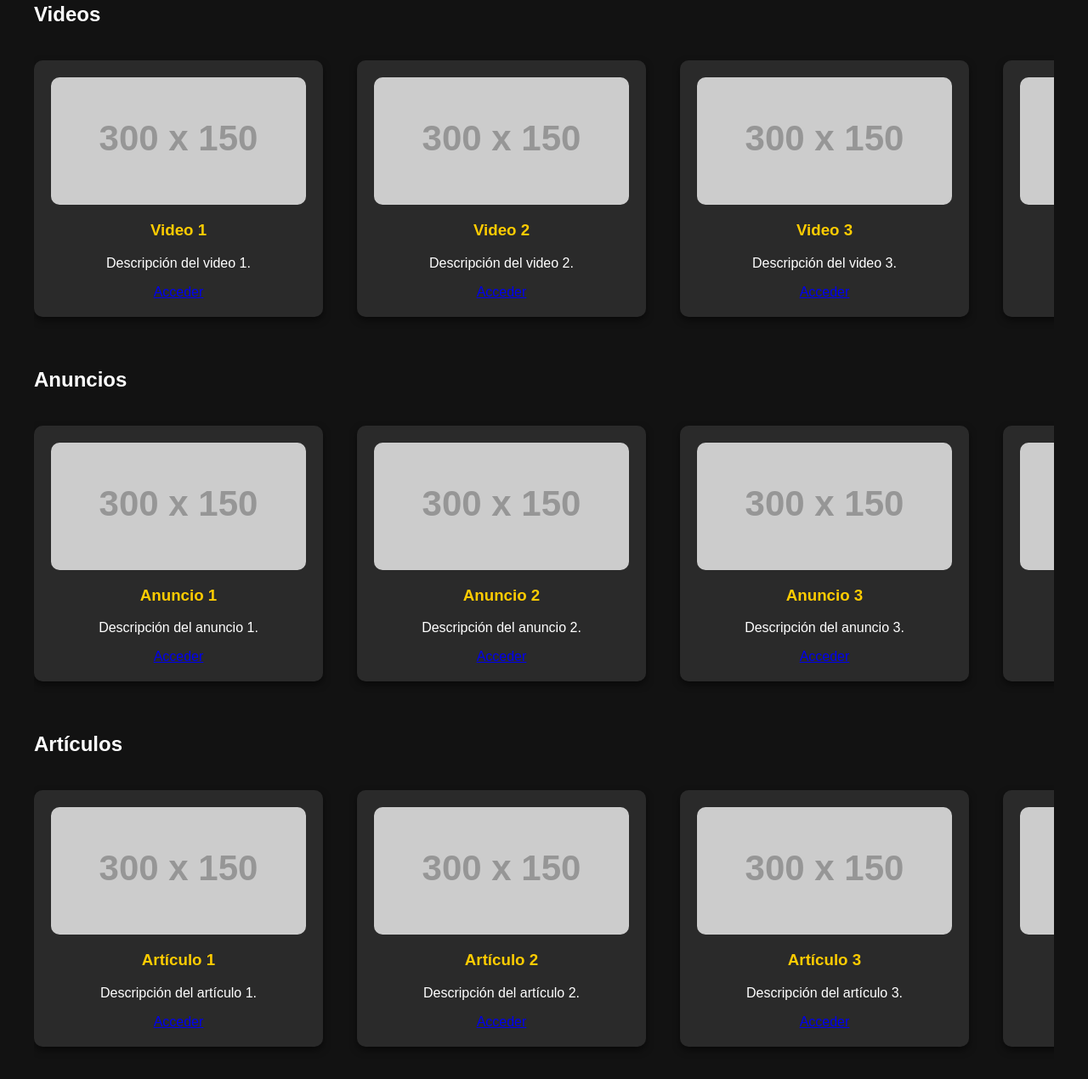
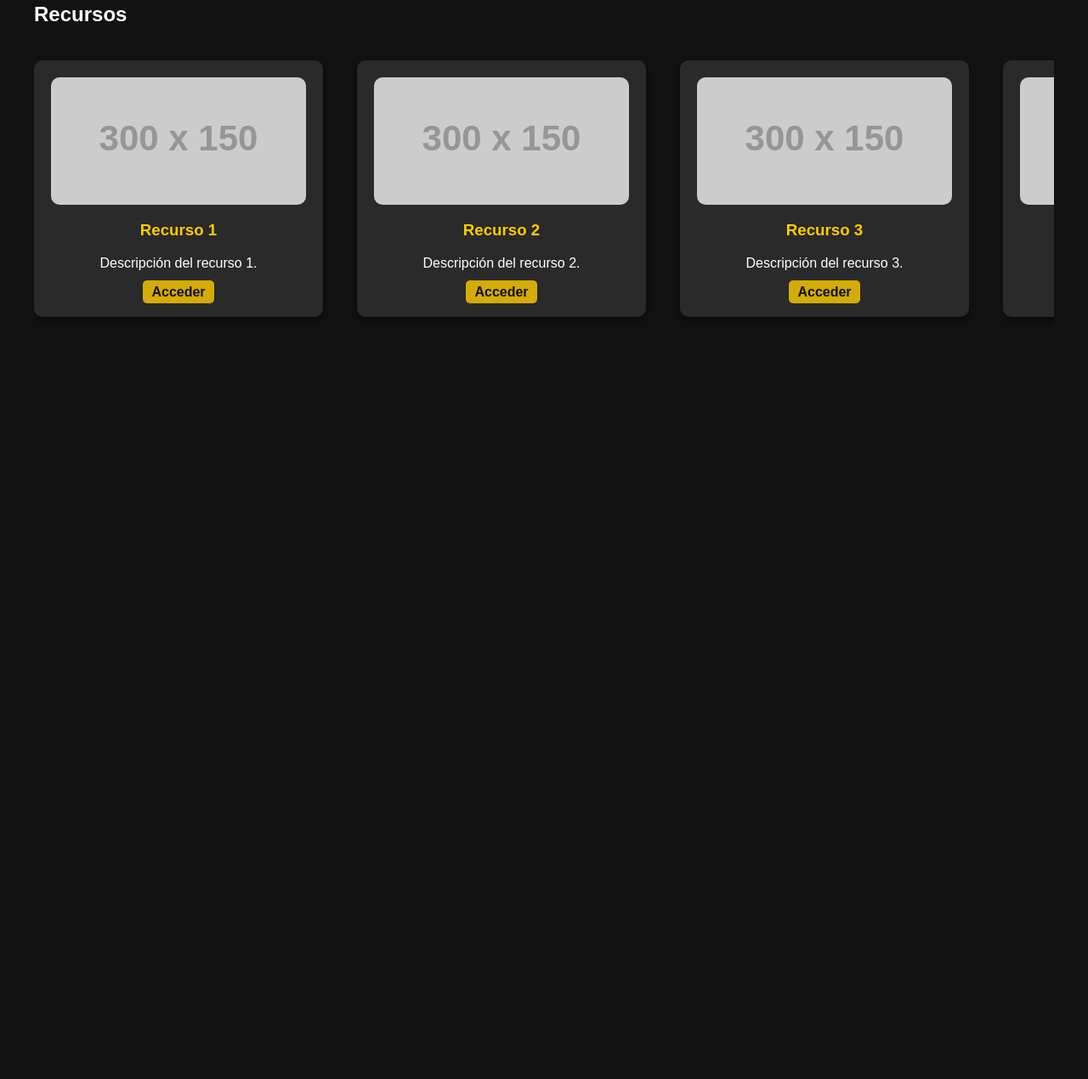
Before and after one commit to ds182/Guia-del-estudiante, a plain HTML site: page index.html in a window 1280 px wide. Shown: the part 1076-2346 px from the top of the page at 85% size. After the commit the page ends 1509 px from the top, so only its background shows below. Drawn offline with Linux system fonts and the light colour scheme; placeholder pictures from the web are drawn by us.

Commit message:
Update index.html

```diff
--- a/index.html
+++ b/index.html
@@ -59,6 +59,14 @@
         .module h3 {
             margin-top: 15px; /* Margen superior para el título */
             color: #ffcc00; /* Color del título */
+        }
+        .module a {
+            background-color: rgba(255, 204, 0, 0.8); /* Fondo amarillo semitransparente */
+            color: #121212; /* Texto oscuro para mayor contraste */
+            padding: 5px 10px; /* Espaciado interno alrededor del texto */
+            border-radius: 5px; /* Bordes redondeados para el fondo */
+            text-decoration: none; /* Elimina el subrayado */
+            font-weight: bold; /* Hace el texto más grueso */
         }
         /* Responsividad */
         @media (max-width: 768px) {
@@ -139,98 +147,40 @@
         <p>Descripción de la canción 4.</p>
         <a href="#" id="linkCancion4">Escuchar</a>
     </div>
+
     </div>
 
-    <!-- Carrusel de Videos -->
-    <h2>Videos</h2>
-    <div class="carousel" id="carousel-videos">
-        <div class="module" id="video1">
-            <img src="https://via.placeholder.com/300x150" alt="Video 1">
-            <h3>Video 1</h3>
-            <p>Descripción del video 1.</p>
-            <a href="#" id="linkVideo1">Acceder</a>
+    <!-- Carrusel de Recursos -->
+    <h2>Recursos</h2>
+    <div class="carousel" id="carousel-recursos">
+        <div class="module" id="recurso1">
+            <img src="https://via.placeholder.com/300x150" alt="Recurso 1">
+            <h3>Recurso 1</h3>
+            <p>Descripción del recurso 1.</p>
+            <a href="#" id="linkRecurso1">Acceder</a>
         </div>
-        <div class="module" id="video2">
-            <img src="https://via.placeholder.com/300x150" alt="Video 2">
-            <h3>Video 2</h3>
-            <p>Descripción del video 2.</p>
-            <a href="#" id="linkVideo2">Acceder</a>
+        <div class="module" id="recurso2">
+            <img src="https://via.placeholder.com/300x150" alt="Recurso 2">
+            <h3>Recurso 2</h3>
+            <p>Descripción del recurso 2.</p>
+            <a href="#" id="linkRecurso2">Acceder</a>
         </div>
-        <div class="module" id="video3">
-            <img src="https://via.placeholder.com/300x150" alt="Video 3">
-            <h3>Video 3</h3>
-            <p>Descripción del video 3.</p>
-            <a href="#" id="linkVideo3">Acceder</a>
+        <div class="module" id="recurso3">
+            <img src="https://via.placeholder.com/300x150" alt="Recurso 3">
+            <h3>Recurso 3</h3>
+            <p>Descripción del recurso 3.</p>
+            <a href="#" id="linkRecurso3">Acceder</a>
         </div>
         <!-- Agregar más módulos aquí -->
-        <div class="module" id="video4">
-            <img src="https://via.placeholder.com/300x150" alt="Video 4">
-            <h3>Video 4</h3>
-            <p>Descripción del video 4.</p>
-            <a href="#" id="linkVideo4">Ver Video</a>
-        </div>
+         <!-- Nuevo módulo agregado -->
+    <div class="module" id="recurso4">
+        <img src="https://via.placeholder.com/300x150" alt="Recurso 4">
+        <h3>Recurso 4</h3>
+        <p>Descripción del recurso 4.</p>
+        <a href="#" id="linkRecurso4">Acceder</a>
     </div>
 
-    <!-- Carrusel de Anuncios -->
-    <h2>Anuncios</h2>
-    <div class="carousel" id="carousel-anuncios">
-        <div class="module" id="anuncio1">
-            <img src="https://via.placeholder.com/300x150" alt="Anuncio 1">
-            <h3>Anuncio 1</h3>
-            <p>Descripción del anuncio 1.</p>
-            <a href="#" id="linkAnuncio1">Acceder</a>
-        </div>
-        <div class="module" id="anuncio2">
-            <img src="https://via.placeholder.com/300x150" alt="Anuncio 2">
-            <h3>Anuncio 2</h3>
-            <p>Descripción del anuncio 2.</p>
-            <a href="#" id="linkAnuncio2">Acceder</a>
-        </div>
-        <div class="module" id="anuncio3">
-            <img src="https://via.placeholder.com/300x150" alt="Anuncio 3">
-            <h3>Anuncio 3</h3>
-            <p>Descripción del anuncio 3.</p>
-            <a href="#" id="linkAnuncio3">Acceder</a>
-        </div>
-        <!-- Agregar más módulos aquí -->
-        <div class="module" id="anuncio4">
-            <img src="https://via.placeholder.com/300x150" alt="Anuncio 4">
-            <h3>Anuncio 4</h3>
-            <p>Descripción del anuncio 4.</p>
-            <a href="#" id="linkAnuncio4">Ver Anuncio</a>
-        </div>
     </div>
-
-    <!-- Nueva sección: Artículos -->
-    <h2>Artículos</h2>
-    <div class="carousel" id="carousel-articulos">
-        <div class="module" id="articulo1">
-            <img src="https://via.placeholder.com/300x150" alt="Artículo 1">
-            <h3>Artículo 1</h3>
-            <p>Descripción del artículo 1.</p>
-            <a href="#" id="linkArticulo1">Acceder</a>
-        </div>
-        <div class="module" id="articulo2">
-            <img src="https://via.placeholder.com/300x150" alt="Artículo 2">
-            <h3>Artículo 2</h3>
-            <p>Descripción del artículo 2.</p>
-            <a href="#" id="linkArticulo2">Acceder</a>
-        </div>
-        <div class="module" id="articulo3">
-            <img src="https://via.placeholder.com/300x150" alt="Artículo 3">
-            <h3>Artículo 3</h3>
-            <p>Descripción del artículo 3.</p>
-            <a href="#" id="linkArticulo3">Acceder</a>
-        </div>
-        <!-- Agregar más módulos aquí -->
-        <div class="module" id="articulo4">
-            <img src="https://via.placeholder.com/300x150" alt="Artículo 4">
-            <h3>Artículo 4</h3>
-            <p>Descripción del artículo 4.</p>
-            <a href="#" id="linkArticulo4">Ver Artículo</a>
-        </div>
-    </div>
-
 </div>
 
 </body>
```
